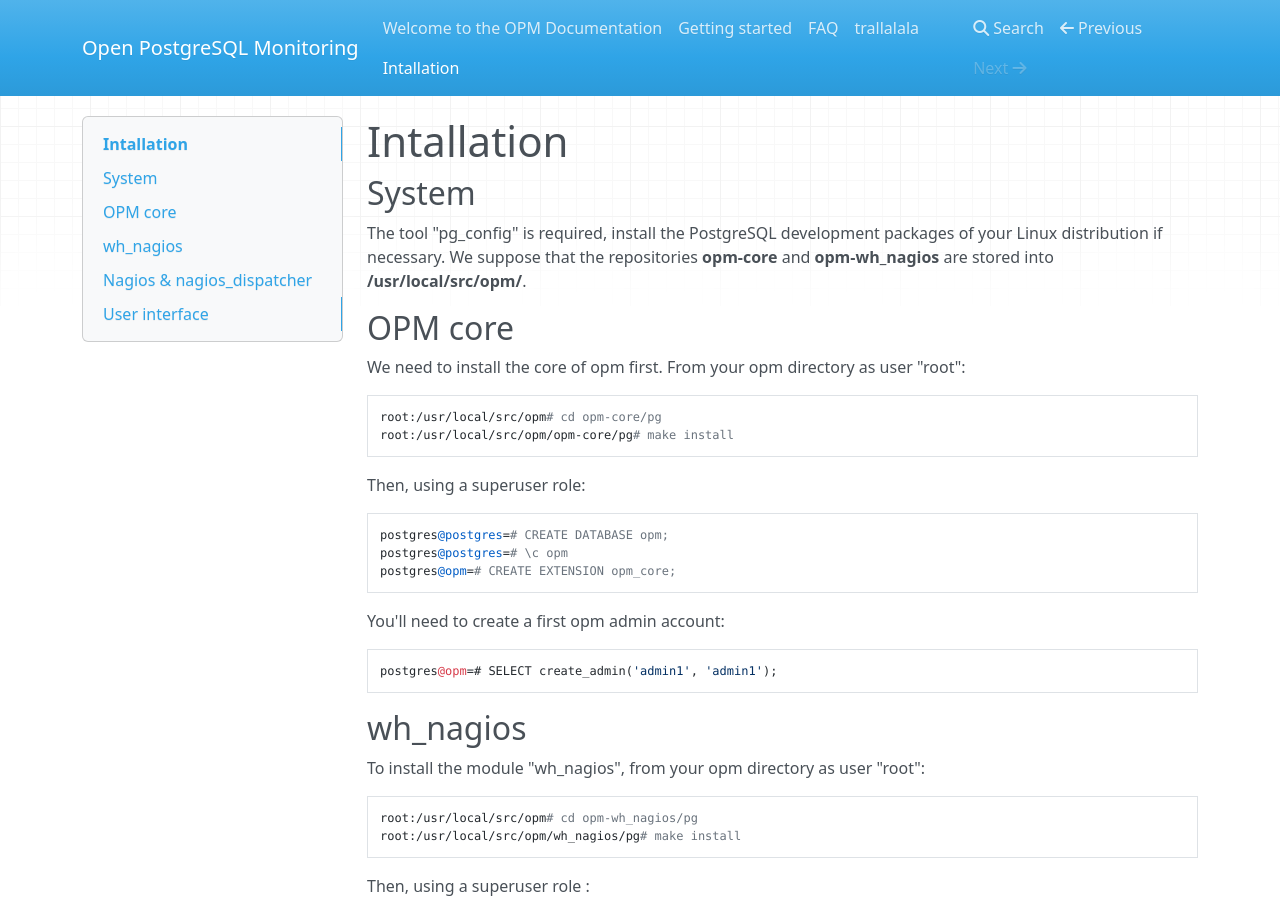
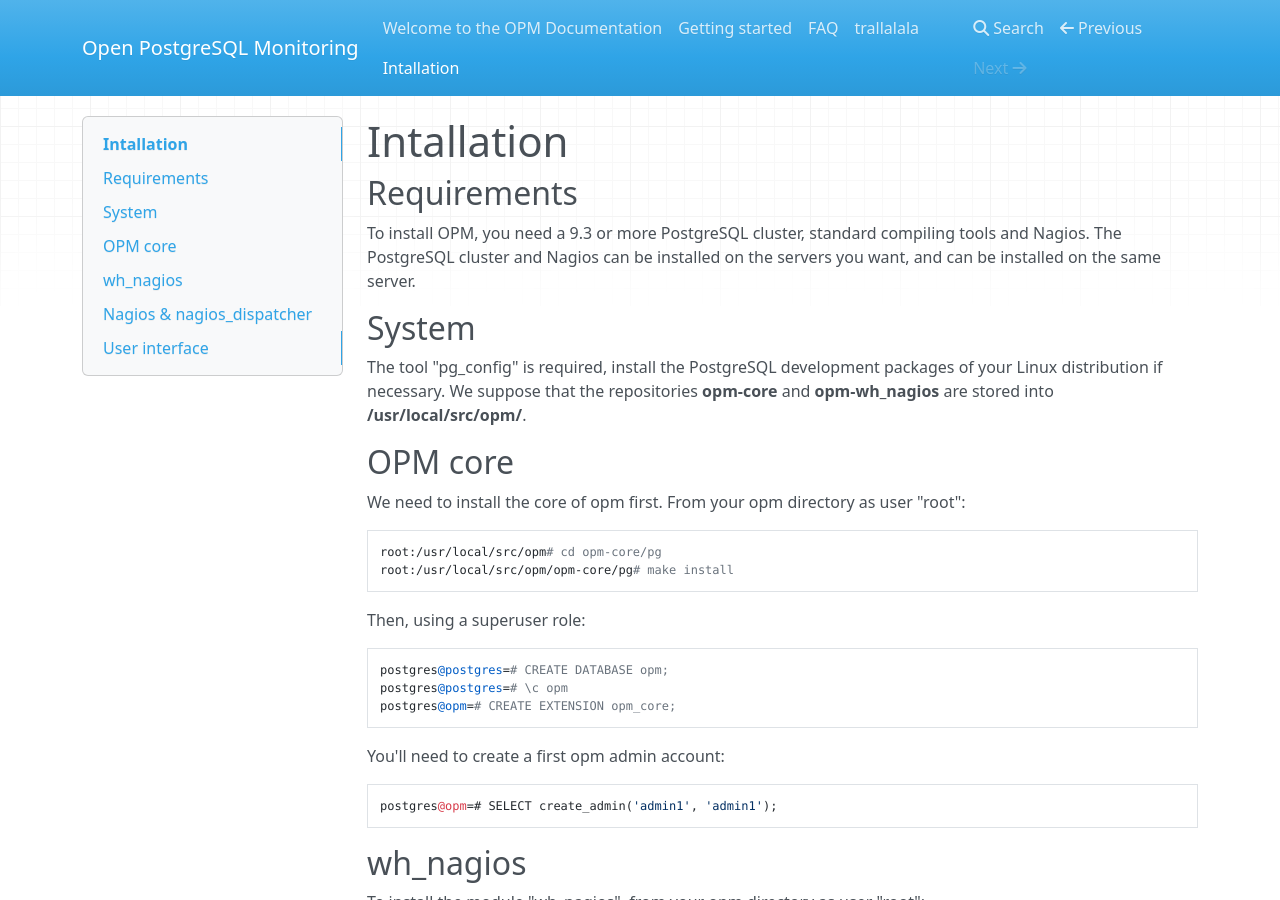
Before and after one commit to OPMDG/opm-doc, an MkDocs documentation site: the page built from docs/opm-core/Installation.md, in a window 1280 px wide and 900 px high. Built offline with MkDocs 1.6.1, drawn with Linux system fonts in a browser that asks for light colours; nearby versions of some CDN libraries; old or Windows-style settings are respelled for this version of MkDocs.

Commit message:
Specify that nagios and postgres can be installed on the same server, or not.

```diff
--- a/docs/opm-core/Installation.md
+++ b/docs/opm-core/Installation.md
@@ -1,4 +1,8 @@
 # Intallation
+
+## Requirements
+
+To install OPM, you need a 9.3 or more PostgreSQL cluster, standard compiling tools and Nagios. The PostgreSQL cluster and Nagios can be installed on the servers you want, and can be installed on the same server.
 
 ## System
 
```
